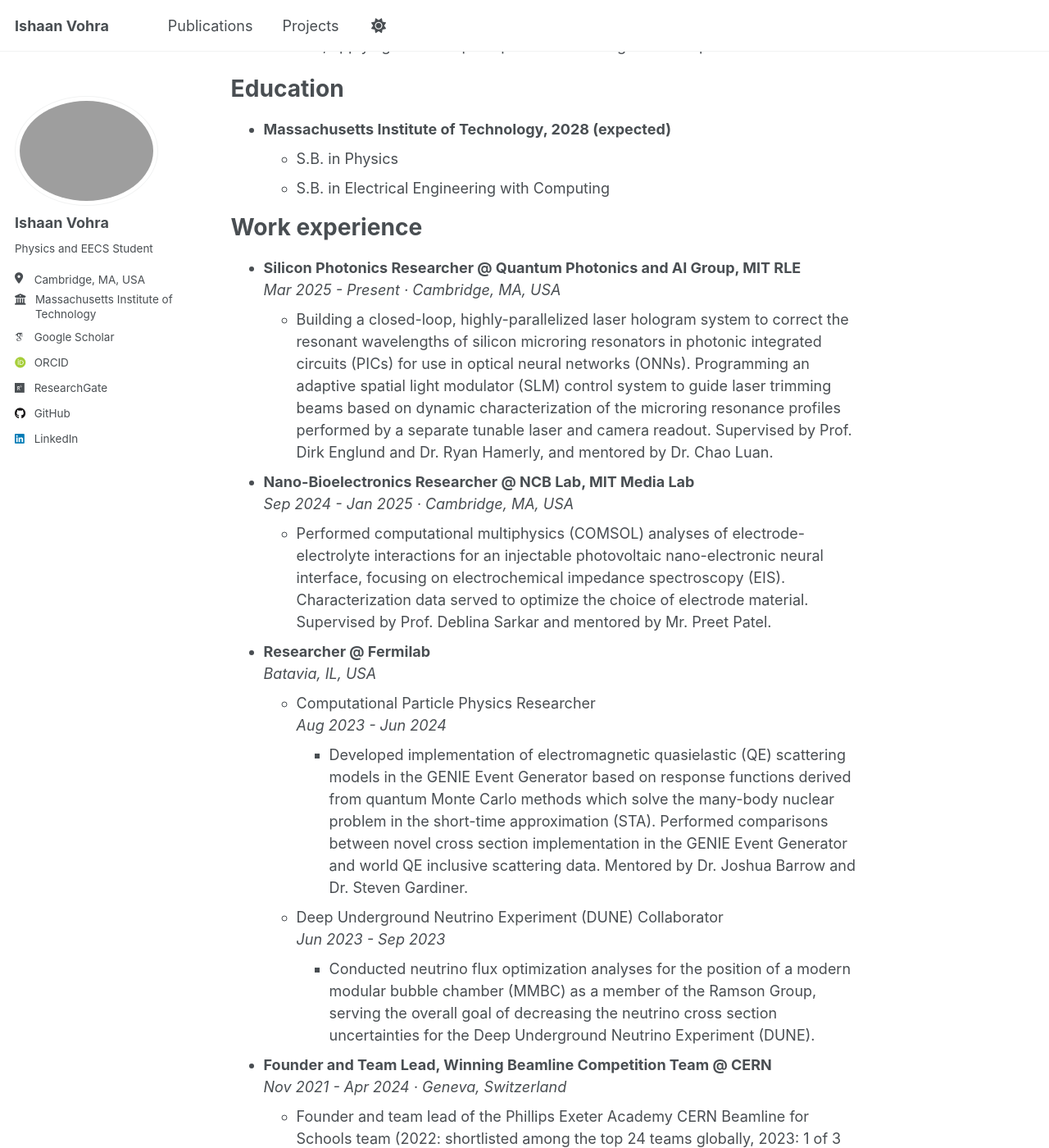
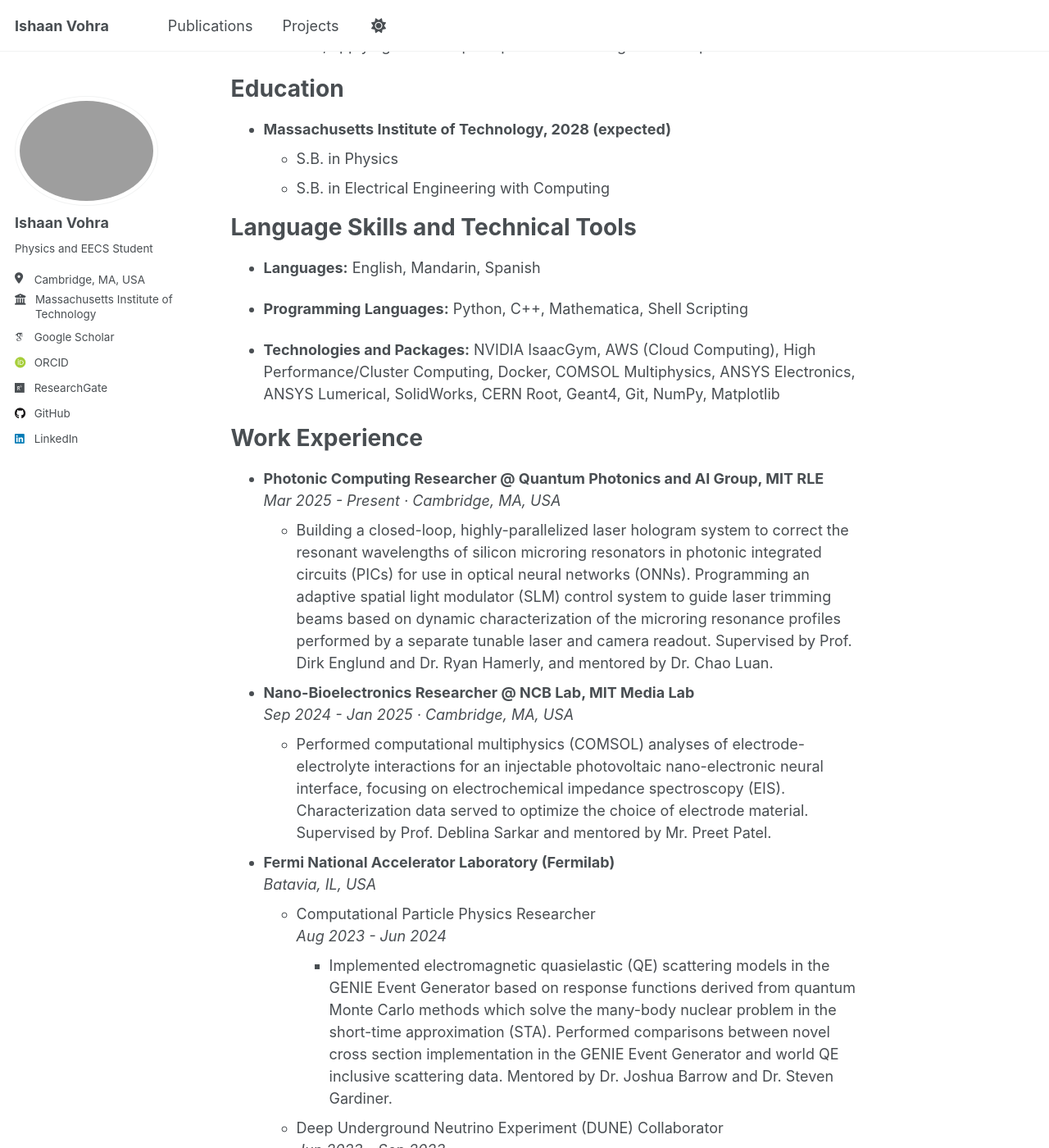
Before and after one commit to Ishaan-vohra/Ishaan-vohra.github.io, a Jekyll site: the page built from _pages/about.md, in a window 1280 px wide and 1400 px high, scrolled down 374 px. Shown: the whole window at 82% size. Built offline with Jekyll 4.4.1, drawn with Linux system fonts in a browser that asks for light colours; some web fonts are replaced; a script that is not in the unit is left out; some of the changed text lies outside the part shown.

Commit message:
language skills and technical tools update

```diff
--- a/_pages/about.md
+++ b/_pages/about.md
@@ -20,9 +20,18 @@
   * S.B. in Physics
   * S.B. in Electrical Engineering with Computing
 
-Work experience
+Language Skills and Technical Tools
 ======
-* **Silicon Photonics Researcher @ Quantum Photonics and AI Group, MIT RLE**
+* **Languages:** English, Mandarin, Spanish
+
+* **Programming Languages:** Python, C++, Mathematica, Shell Scripting
+
+* **Technologies and Packages:** NVIDIA IsaacGym, AWS (Cloud Computing), High Performance/Cluster Computing, Docker, COMSOL Multiphysics, ANSYS Electronics, ANSYS Lumerical, SolidWorks, CERN Root, Geant4, Git, NumPy, Matplotlib
+
+
+Work Experience
+======
+* **Photonic Computing Researcher @ Quantum Photonics and AI Group, MIT RLE**
   *Mar 2025 - Present &middot; Cambridge, MA, USA*
   * Building a closed-loop, highly-parallelized laser hologram system to correct the resonant wavelengths of silicon microring resonators in photonic integrated circuits (PICs) for use in optical neural networks (ONNs). Programming an adaptive spatial light modulator (SLM) control system to guide laser trimming beams based on dynamic characterization of the microring resonance profiles performed by a separate tunable laser and camera readout. Supervised by Prof. Dirk Englund and Dr. Ryan Hamerly, and mentored by Dr. Chao Luan.
 
@@ -31,14 +40,14 @@
   *Sep 2024 - Jan 2025 &middot; Cambridge, MA, USA*
   * Performed computational multiphysics (COMSOL) analyses of electrode-electrolyte interactions for an injectable photovoltaic nano-electronic neural interface, focusing on electrochemical impedance spectroscopy (EIS). Characterization data served to optimize the choice of electrode material. Supervised by Prof. Deblina Sarkar and mentored by Mr. Preet Patel.
 
-* **Researcher @ Fermilab**
+* **Fermi National Accelerator Laboratory (Fermilab)**
   *Batavia, IL, USA*
     * Computational Particle Physics Researcher
       *Aug 2023 - Jun 2024*
-      * Developed implementation of electromagnetic quasielastic (QE) scattering models in the GENIE Event Generator based on response functions derived from quantum Monte Carlo methods which solve the many-body nuclear problem in the short-time approximation (STA). Performed comparisons between novel cross section implementation in the GENIE Event Generator and world QE inclusive scattering data. Mentored by Dr. Joshua Barrow and Dr. Steven Gardiner.
+      * Implemented electromagnetic quasielastic (QE) scattering models in the GENIE Event Generator based on response functions derived from quantum Monte Carlo methods which solve the many-body nuclear problem in the short-time approximation (STA). Performed comparisons between novel cross section implementation in the GENIE Event Generator and world QE inclusive scattering data. Mentored by Dr. Joshua Barrow and Dr. Steven Gardiner.
     * Deep Underground Neutrino Experiment (DUNE) Collaborator
       *Jun 2023 - Sep 2023*
-      * Conducted neutrino flux optimization analyses for the position of a modern modular bubble chamber (MMBC) as a member of the Ramson Group, serving the overall goal of decreasing the neutrino cross section uncertainties for the Deep Underground Neutrino Experiment (DUNE).
+      * Designed neutrino flux optimization simulations in Geant4 for the position of a modern modular bubble chamber (MMBC) as a member of the Ramson Group, serving the overall goal of decreasing the neutrino cross section uncertainties for the Deep Underground Neutrino Experiment (DUNE).
 
 * **Founder and Team Lead, Winning Beamline Competition Team @ CERN**
   *Nov 2021 - Apr 2024 &middot; Geneva, Switzerland*
```
Also changed, not shown: other parts of _pages/about.md (+1 -1 lines).
